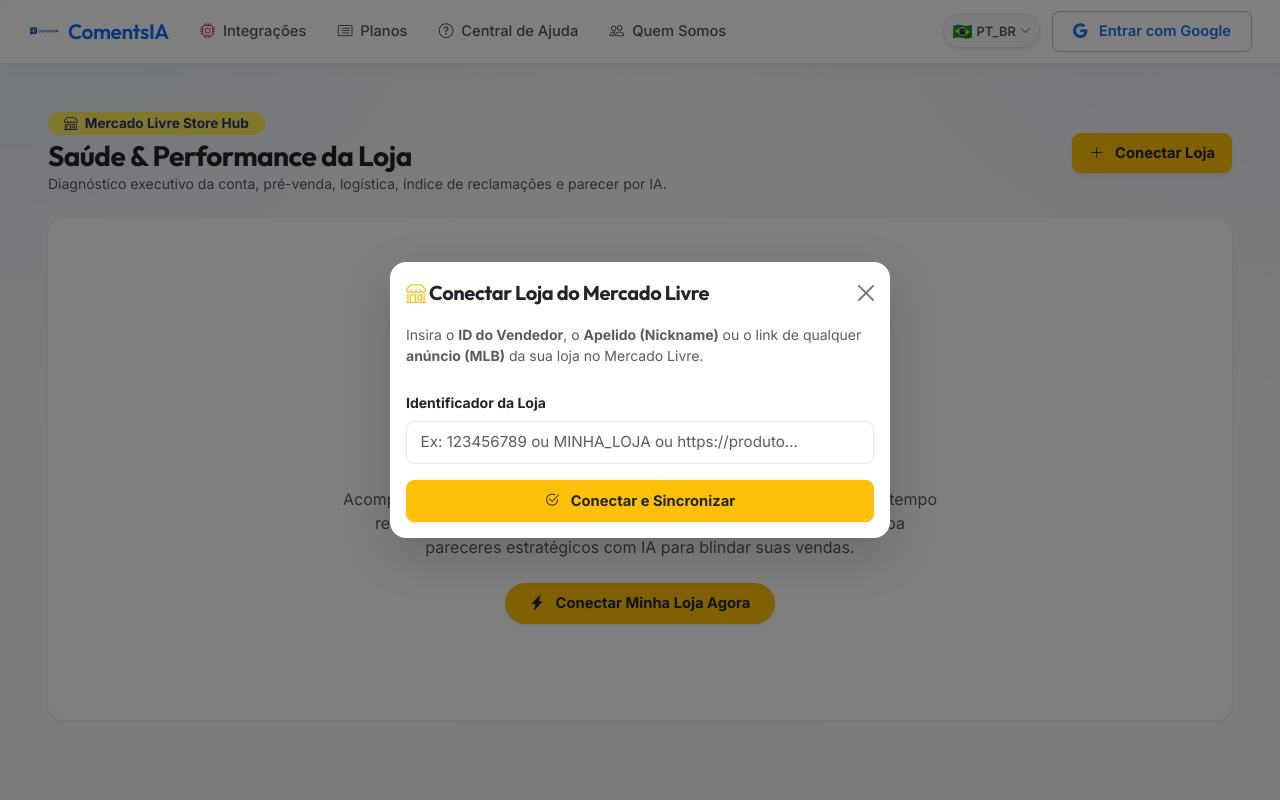
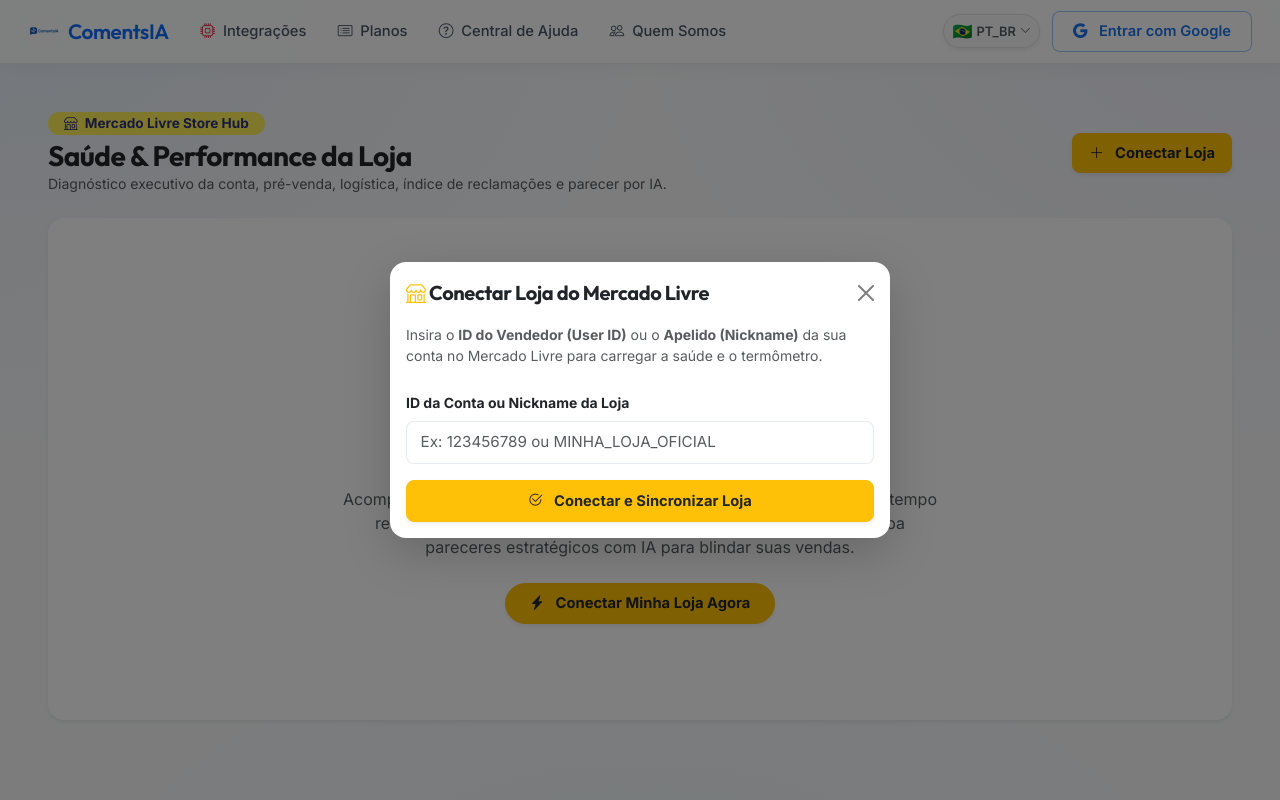
Before and after one commit to Andersonmendes2025/ComentsIA, a Flask app: template templates/mercadolivre_dashboard.html in a window 1280 px wide, after a click on "Conectar Loja". Run offline with Flask 3, Linux system fonts and the light colour scheme; the template is opened without the code that fills it, so the values that code supplies are empty; parts of the project's set-up code (start-up, migrations or seed data) failed here and were passed over; some libraries are stand-ins or nearby versions.

Commit message:
refactor(mercadolivre): padroniza conexao exclusivamente por ID de Vendedor ou Nickname da Loja

```diff
--- a/templates/mercadolivre_dashboard.html
+++ b/templates/mercadolivre_dashboard.html
@@ -560,17 +560,17 @@
       </div>
       <div class="modal-body pt-3">
         <p class="text-muted small mb-4">
-          Insira o <strong>ID do Vendedor</strong>, o <strong>Apelido (Nickname)</strong> ou o link de qualquer <strong>anúncio (MLB)</strong> da sua loja no Mercado Livre.
+          Insira o <strong>ID do Vendedor (User ID)</strong> ou o <strong>Apelido (Nickname)</strong> da sua conta no Mercado Livre para carregar a saúde e o termômetro.
         </p>
 
         <form method="POST" action="{{ url_for('mercadolivre.conectar_publico') }}">
           <div class="mb-3">
-            <label class="form-label small fw-bold text-dark">Identificador da Loja</label>
-            <input type="text" name="identifier" class="form-control rounded-3 py-2.5" placeholder="Ex: 123456789 ou MINHA_LOJA ou https://produto..." required>
+            <label class="form-label small fw-bold text-dark">ID da Conta ou Nickname da Loja</label>
+            <input type="text" name="identifier" class="form-control rounded-3 py-2.5" placeholder="Ex: 123456789 ou MINHA_LOJA_OFICIAL" required>
           </div>
           <div class="d-grid gap-2">
             <button type="submit" class="btn btn-warning fw-bold text-dark py-2.5 rounded-3 shadow-sm">
-              <i class="bi bi-check2-circle me-1"></i> Conectar e Sincronizar
+              <i class="bi bi-check2-circle me-1"></i> Conectar e Sincronizar Loja
             </button>
             {% if oauth_available %}
               <a href="{{ url_for('mercadolivre.conectar_oauth') }}" class="btn btn-outline-primary py-2 rounded-3 fw-semibold">
```
